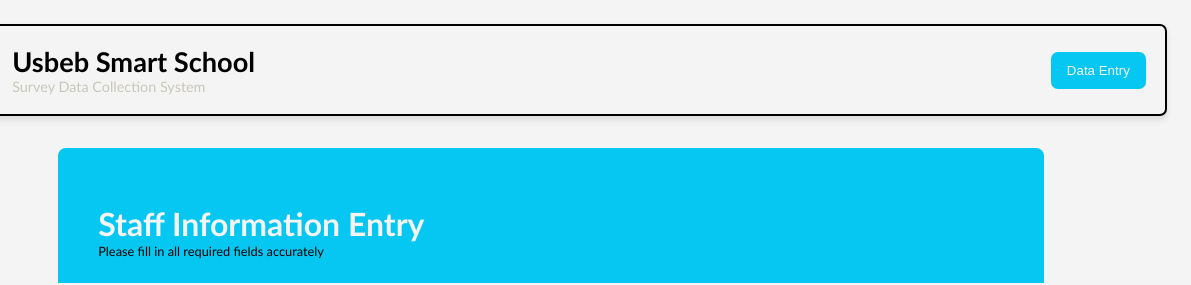
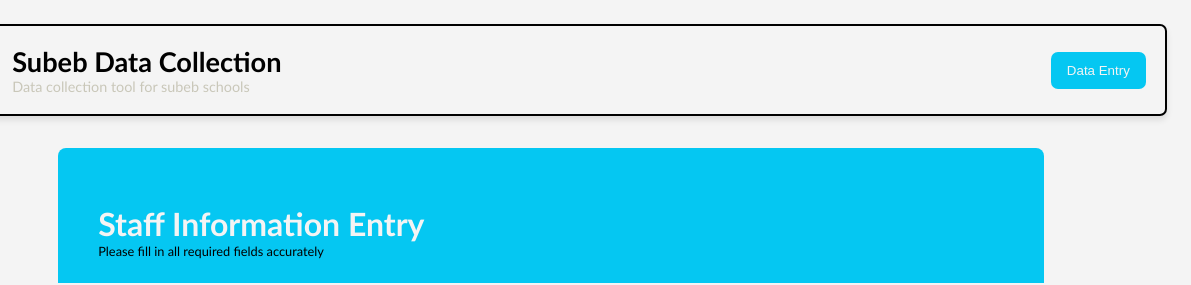
Before and after one commit to IgPeter/subeb-data-capture, a plain HTML site: page index.html in a window 1280 px wide. Shown: the top 285 px of the page, 89-1280 px from the left. Drawn offline with Linux system fonts and the light colour scheme.

Commit message:
modified index.html

```diff
--- a/index.html
+++ b/index.html
@@ -13,7 +13,7 @@
     />
     <meta name="author" content="Perttos Digital" />
     <link rel="icon" type="image/svg+xml" href="/vite.svg" />
-    <title>Usbeb | Data Capture &amp; Biometric Collection System</title>
+    <title>Subeb | Data Capture &amp; Biometric Collection System</title>
     <link rel="stylesheet" href="./css/index.css" />
   </head>
   <body style="background-color: #f4f4f4; padding: 1rem">
@@ -41,9 +41,9 @@
             </div>
             <div class="smart-con">
               <a>
-                <h1 class="h1Text">Usbeb Smart School</h1>
+                <h1 class="h1Text">Subeb Data Collection</h1>
               </a>
-              <p>Survey Data Collection System</p>
+              <p>Data collection tool for subeb schools</p>
             </div>
           </div>
           <nav>
```
